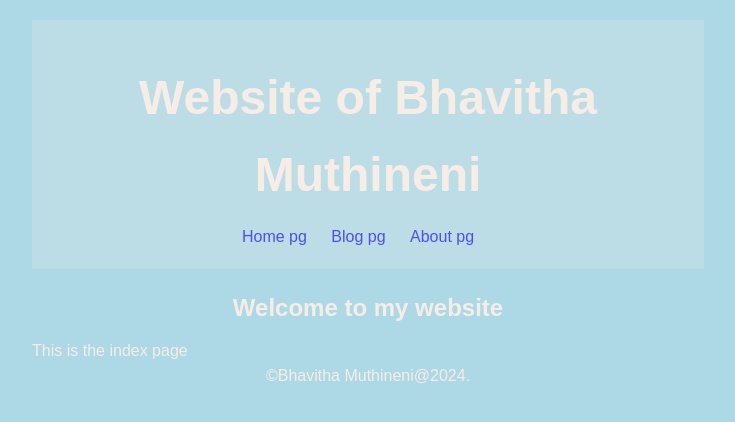
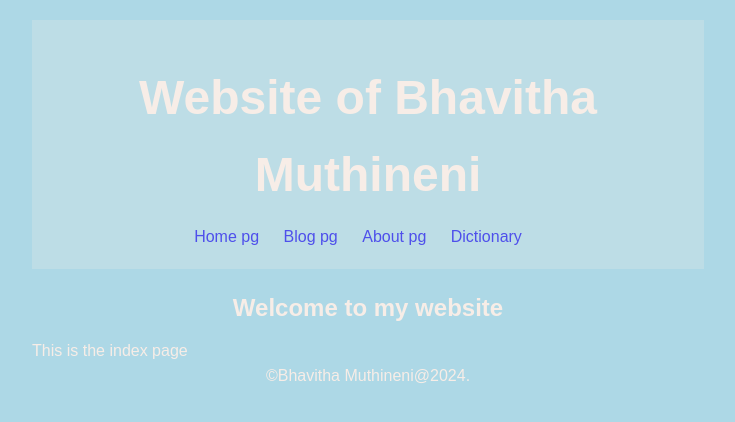
Before and after one commit to Bhavithamuthineni/hw3, a plain HTML site: page index.html in a window 1280 px wide. Shown: the whole page, without its empty margins (272-1007 px from the left). Drawn offline with Linux system fonts and the light colour scheme.

Commit message:
Update index.html

```diff
--- a/index.html
+++ b/index.html
@@ -13,6 +13,7 @@
   <li><a href="index.html">Home pg</a></li>
   <li><a href="pages/blog.html">Blog pg</a></li>
   <li><a href="pages/about.html">About pg</a></li>
+  <li><a href="pages/Dictionary.html">Dictionary</a></li>
   </ul>
   </nav>
   </header>
```
